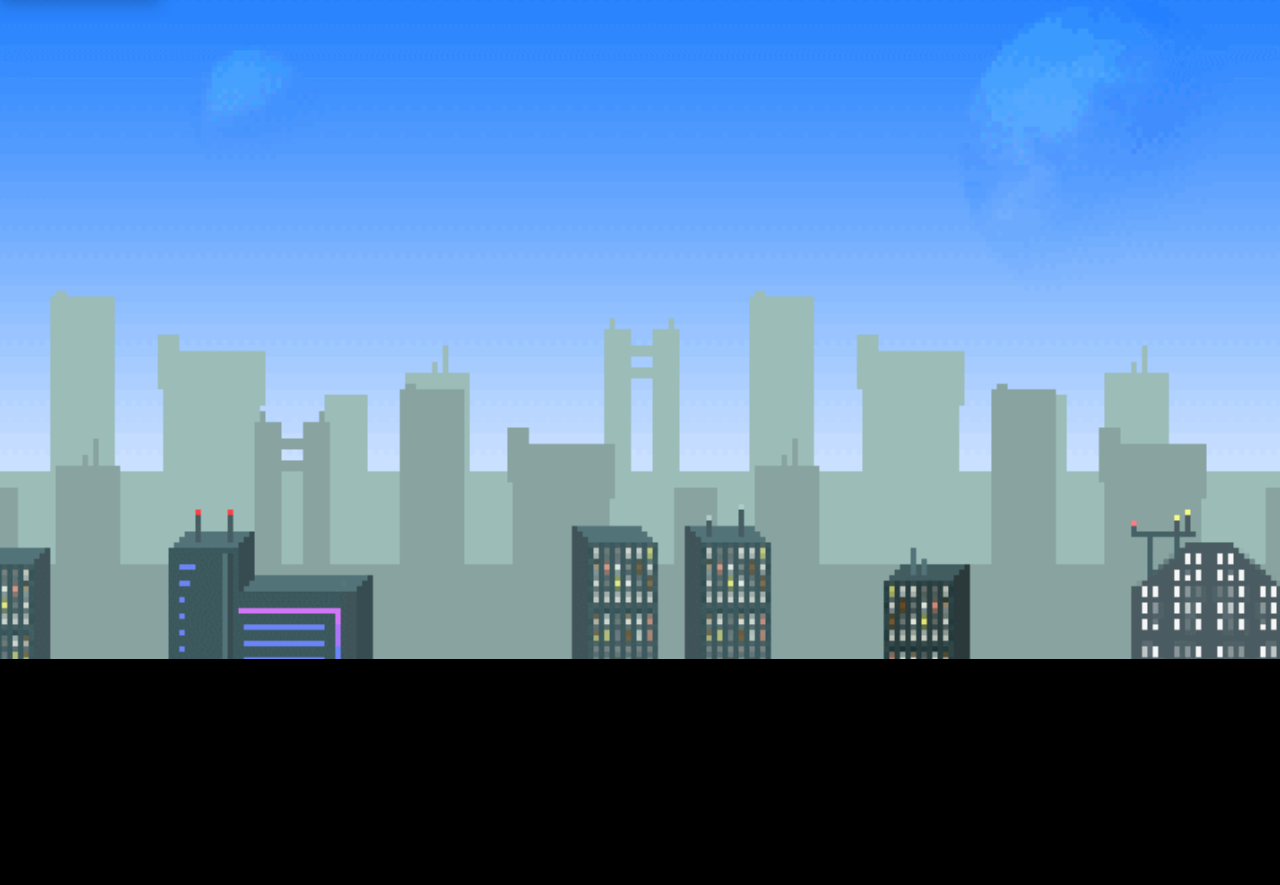
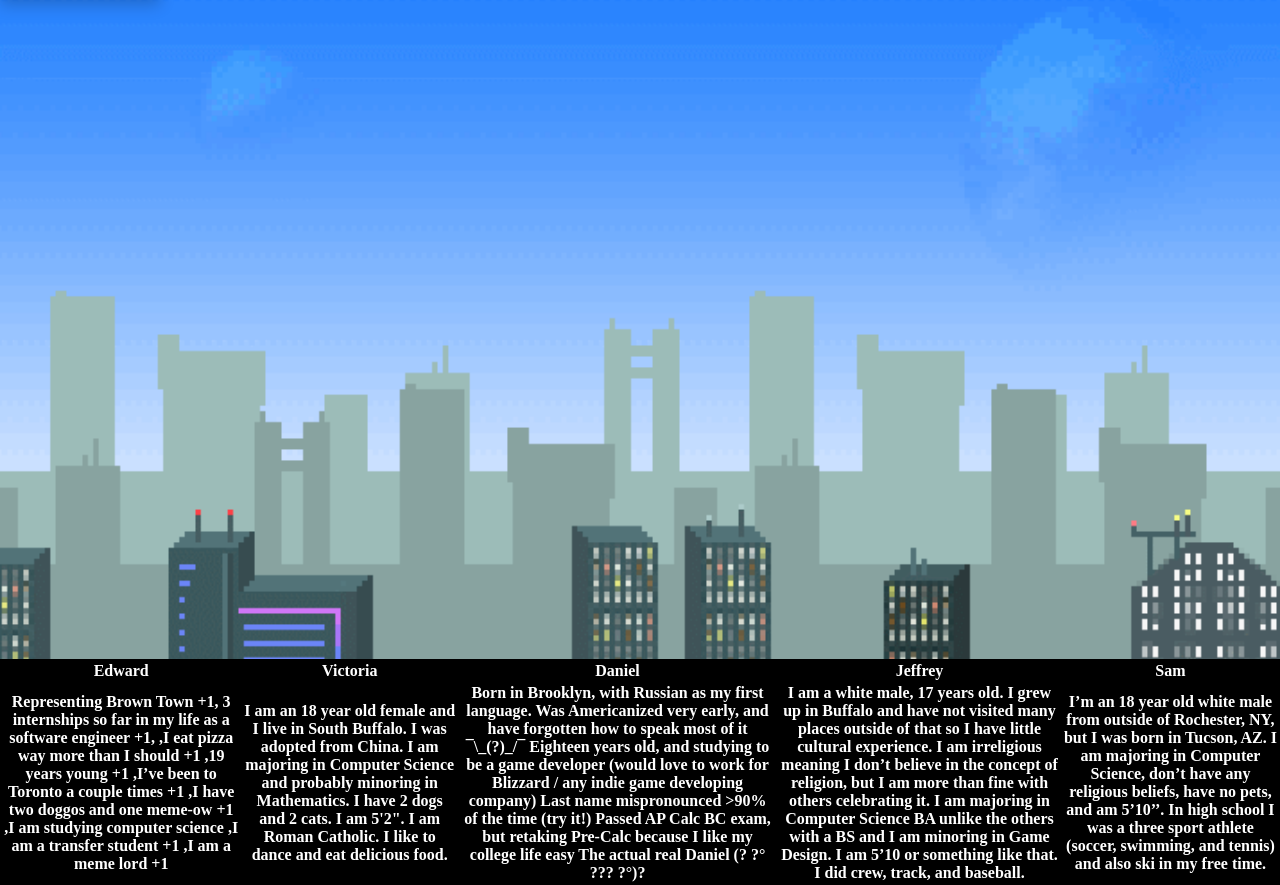
Before and after one commit to EdwardPersaud/cse199, a plain HTML site: page bios.html in a window 1280 px wide. Shown: the part 125-1010 px from the top of the page. Before the commit the page ends 800 px from the top, so only its background shows below. Drawn offline with Linux system fonts and the light colour scheme.

Commit message:
Pretty much done I guess

```diff
--- a/bios.html
+++ b/bios.html
@@ -20,12 +20,38 @@
 		<img src="./images/pixel-city2.gif">
 	</div>
 
-		<table>
-			<tbody>
-				<tr>
-
-				</tr>
-			</tbody>
+	<div class="table-container">
+		<table id="group">
+			<tr>
+				<th>Edward</th>
+				<th>Victoria</th>
+				<th>Daniel</th>
+				<th>Jeffrey</th>
+				<th>Sam</th>
+			</tr>
+			<tr>
+			<th>Representing Brown Town +1,
+3 internships so far in my life as a software engineer +1,
+,I eat pizza way more than I should +1
+,19 years young +1
+,I’ve been to Toronto a couple times +1
+,I have two doggos and one meme-ow +1
+,I am studying computer science
+,I am a transfer student +1
+,I am a meme lord +1
+</th>
+				<th>I am an 18 year old female and I live in South Buffalo. I was adopted from China. I am majoring in Computer Science and probably minoring in Mathematics. I have 2 dogs and 2 cats. I am 5&#39;2&#34;. I am Roman Catholic. I like to dance and eat delicious food.</th>
+				<th>Born in Brooklyn, with Russian as my first language.
+Was Americanized very early, and have forgotten how to speak most of it ¯\_(?)_/¯
+Eighteen years old, and studying to be a game developer (would love to work for Blizzard / any indie game developing company)
+Last name mispronounced >90% of the time (try it!)
+Passed AP Calc BC exam, but retaking Pre-Calc because I like my college life easy
+The actual real Daniel (? ?° ??? ?°)?
+</th>
+				<th>I am a white male, 17 years old. I grew up in Buffalo and have not visited many places outside of that so I have little cultural experience. I am irreligious meaning I don’t believe in the concept of religion, but I am more than fine with others celebrating it. I am majoring in Computer Science BA unlike the others with a BS and I am minoring in Game Design. I am 5’10 or something like that. I did crew, track, and baseball.</th>
+				<th>I’m an 18 year old white male from outside of Rochester, NY, but I was born in Tucson, AZ. I am majoring in Computer Science, don’t have any religious beliefs, have no pets, and am 5’10’’. In high school I was a three sport athlete (soccer, swimming, and tennis) and also ski in my free time.</th>
+			</tr>
 		</table>
+	</div>
 	</body>
 </html>
--- a/style.css
+++ b/style.css
@@ -85,3 +85,11 @@ h1{
 	color: white;
 	float: right;
 }
+#group{
+	color: white;
+	/*margin-left: 20%;*/
+}
+.table-container{
+	width: 100%;
+	text-align: center;
+}
```
Also changed, not shown: index.html (+1 -3 lines).
